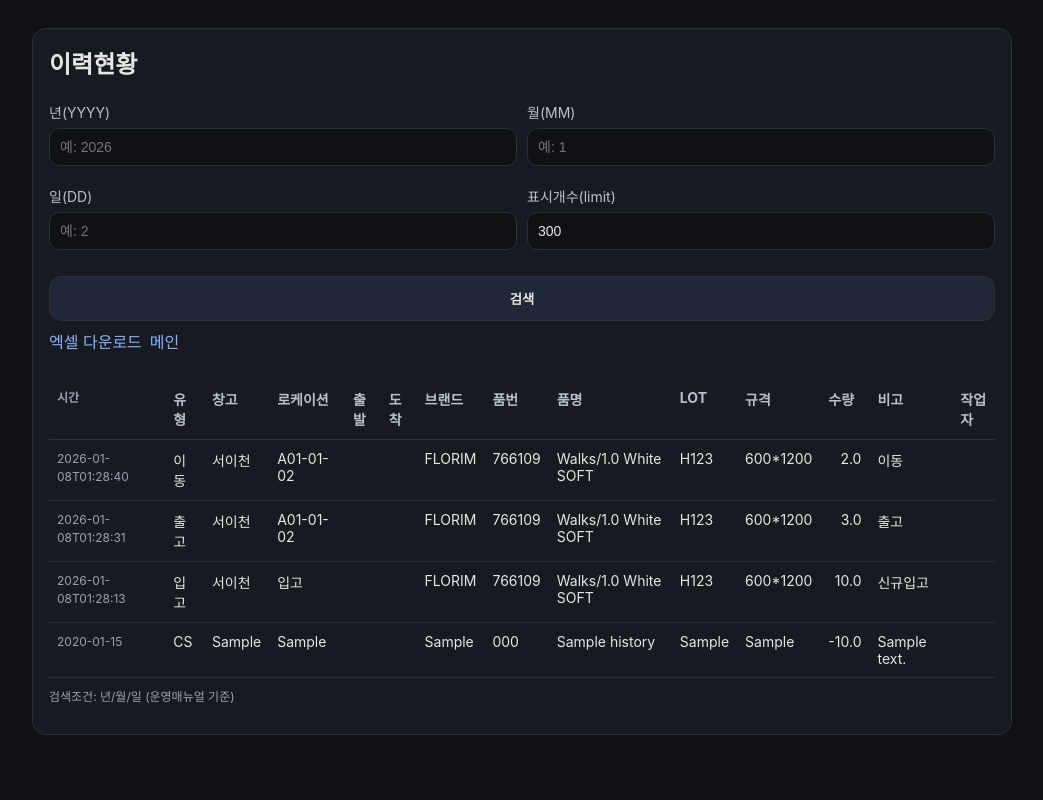
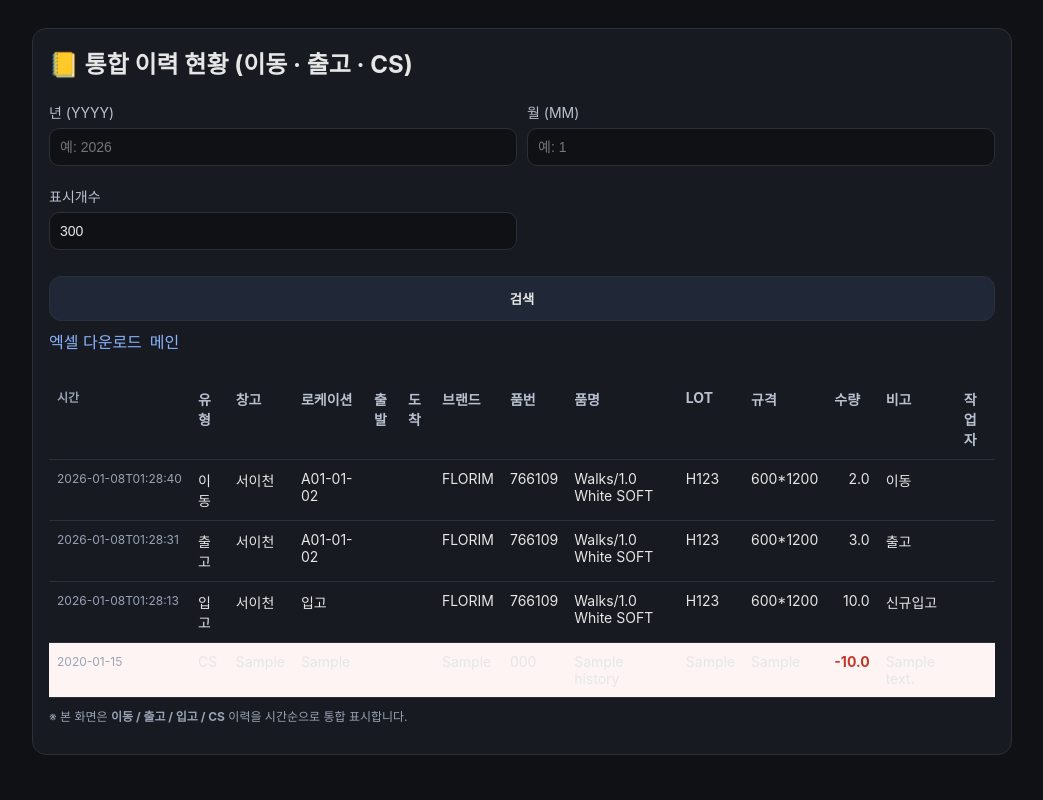
Before and after one commit to dlahtp44-prog/pars-wms-test, a FastAPI app: page /page/history in a window 1280 px wide. Shown: the whole page, without its empty margins (118-1161 px from the left). Run offline with FastAPI, Linux system fonts and the light colour scheme; data comes from the database, SQL or seed files in the repository; tables that the repository leaves empty hold one stand-in row (values such as "Sample post").

Commit message:
Update history.html

```diff
--- a/app/templates/history.html
+++ b/app/templates/history.html
@@ -4,29 +4,41 @@
   <meta charset="utf-8"/>
   <meta name="viewport" content="width=device-width, initial-scale=1"/>
   <link rel="stylesheet" href="/static/app.css"/>
-  <title>이력조회</title>
+  <title>통합 이력 조회</title>
+
+  <style>
+    tr.cs-row {
+      background: #fff4f4;
+    }
+    tr.cs-row td.qty {
+      color: #c0392b;
+      font-weight: bold;
+    }
+    td.small {
+      font-size: 12px;
+      white-space: nowrap;
+    }
+  </style>
 </head>
+
 <body>
 <div class="container">
   <div class="card">
-    <h2>이력현황</h2>
+    <h2>📒 통합 이력 현황 (이동 · 출고 · CS)</h2>
 
+    <!-- 검색 -->
     <form method="get" action="/page/history">
       <div class="grid2">
         <div>
-          <label>년(YYYY)</label>
+          <label>년 (YYYY)</label>
           <input name="year" value="{{year}}" placeholder="예: 2026"/>
         </div>
         <div>
-          <label>월(MM)</label>
+          <label>월 (MM)</label>
           <input name="month" value="{{month}}" placeholder="예: 1"/>
         </div>
         <div>
-          <label>일(DD)</label>
-          <input name="day" value="{{day}}" placeholder="예: 2"/>
-        </div>
-        <div>
-          <label>표시개수(limit)</label>
+          <label>표시개수</label>
           <input name="limit" value="{{limit}}" placeholder="예: 300"/>
         </div>
       </div>
@@ -35,7 +47,7 @@
         <button class="btn" type="submit">검색</button>
 
         <a class="btn"
-           href="/page/history/excel?year={{year}}&month={{month}}&day={{day}}">
+           href="/page/history/excel?year={{year}}&month={{month}}&limit={{limit}}">
           엑셀 다운로드
         </a>
 
@@ -43,6 +55,7 @@
       </div>
     </form>
 
+    <!-- 테이블 -->
     <div style="overflow:auto; margin-top:14px;">
       <table>
         <thead>
@@ -65,21 +78,23 @@
         </thead>
         <tbody>
         {% for r in rows %}
-          <tr>
-            <td class="small">{{r.created_at}}</td>
-            <td>{{r.type}}</td>
-            <td>{{r.warehouse}}</td>
-            <td>{{r.location}}</td>
-            <td>{{r.from_location}}</td>
-            <td>{{r.to_location}}</td>
-            <td>{{r.brand}}</td>
-            <td>{{r.item_code}}</td>
-            <td>{{r.item_name}}</td>
-            <td>{{r.lot}}</td>
-            <td>{{r.spec}}</td>
-            <td style="text-align:right;">{{r.qty}}</td>
-            <td>{{r.note}}</td>
-            <td>{{r.operator}}</td>
+          <tr class="{% if r.type == 'CS' %}cs-row{% endif %}">
+            <td class="small">{{ r.created_at }}</td>
+            <td>{{ r.type }}</td>
+            <td>{{ r.warehouse }}</td>
+            <td>{{ r.location or '' }}</td>
+            <td>{{ r.from_location or '' }}</td>
+            <td>{{ r.to_location or '' }}</td>
+            <td>{{ r.brand }}</td>
+            <td>{{ r.item_code }}</td>
+            <td>{{ r.item_name }}</td>
+            <td>{{ r.lot }}</td>
+            <td>{{ r.spec }}</td>
+            <td class="qty" style="text-align:right;">
+              {{ r.qty }}
+            </td>
+            <td>{{ r.note or '' }}</td>
+            <td>{{ r.operator or '' }}</td>
           </tr>
         {% endfor %}
         </tbody>
@@ -87,7 +102,7 @@
     </div>
 
     <p class="small" style="margin-top:10px;">
-      검색조건: 년/월/일 (운영매뉴얼 기준)
+      ※ 본 화면은 <b>이동 / 출고 / 입고 / CS</b> 이력을 시간순으로 통합 표시합니다.
     </p>
   </div>
 </div>
```
